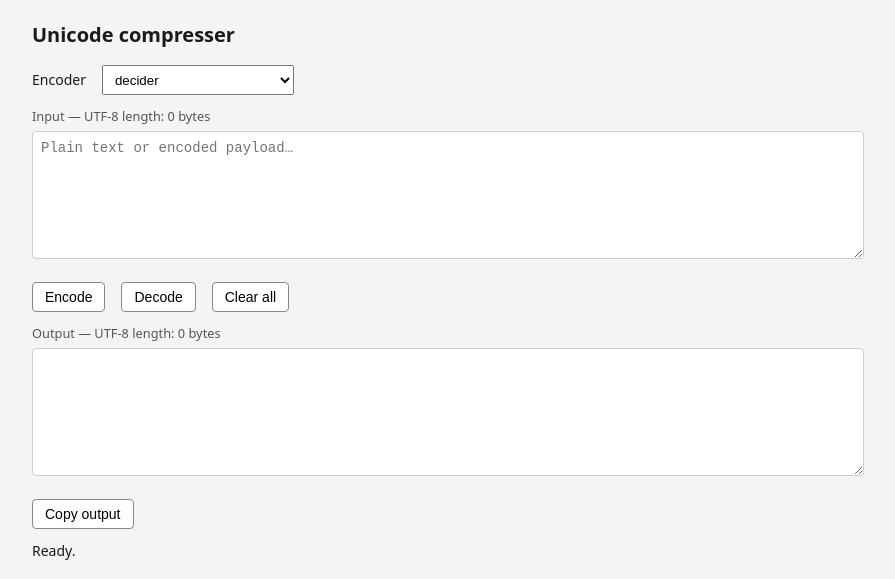
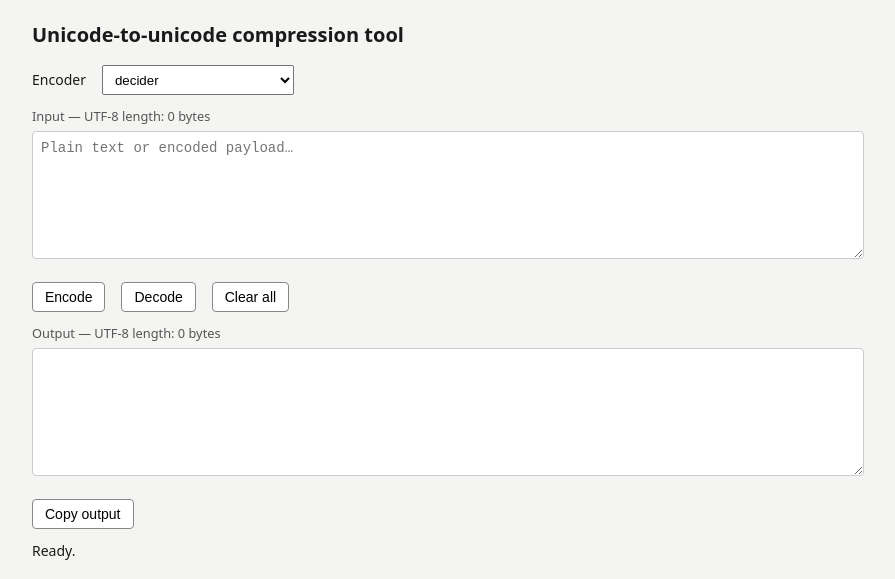
Before and after one commit to afmigoo/unicode_compressor, a website with bundled scripts: page web/v0/index.html in a window 1280 px wide. Shown: the top 579 px of the page, without its empty margins (192-1087 px from the left). Built offline with nearby package versions, Linux system fonts and the light colour scheme.

Commit message:
fix: naming typo

```diff
--- a/web/v0/index.html
+++ b/web/v0/index.html
@@ -7,7 +7,7 @@
     <link rel="stylesheet" href="css/style.css">
   </head>
   <body>
-    <h1>Unicode compresser</h1>
+    <h1>Unicode-to-unicode compression tool</h1>
     <div class="row">
       <label for="encoder">Encoder</label>
       <select id="encoder" aria-label="Encoder"></select>
```
Also changed, not shown: web/v1-preview/index.html (+1 -1 lines), readme.md.
